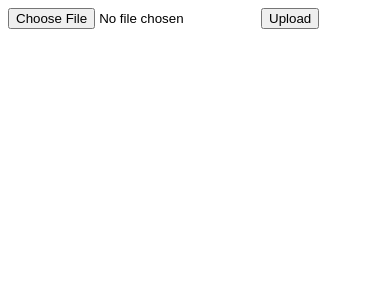
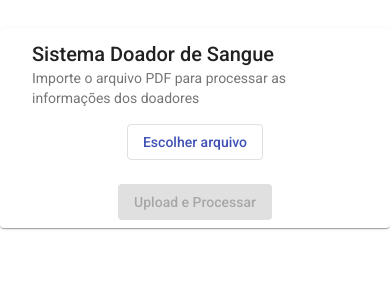
Before and after one commit to GuibsonKrause/bancodesanguefront, an Angular app: page / in a window 390 px wide. Shown: the top 300 px of the page. Built offline with nearby package versions, Linux system fonts and the light colour scheme.

Commit message:
importar pdf funcionando

```diff
--- a/angular.json
+++ b/angular.json
@@ -27,6 +27,7 @@
               "src/assets"
             ],
             "styles": [
+              "./node_modules/@angular/material/prebuilt-themes/indigo-pink.css",
               "src/styles.css"
             ],
             "scripts": []
@@ -94,6 +95,7 @@
               "src/assets"
             ],
             "styles": [
+              "./node_modules/@angular/material/prebuilt-themes/indigo-pink.css",
               "src/styles.css"
             ],
             "scripts": []
--- a/package.json
+++ b/package.json
@@ -11,10 +11,12 @@
   "private": true,
   "dependencies": {
     "@angular/animations": "~13.3.0",
+    "@angular/cdk": "^13.3.9",
     "@angular/common": "~13.3.0",
     "@angular/compiler": "~13.3.0",
     "@angular/core": "~13.3.0",
     "@angular/forms": "~13.3.0",
+    "@angular/material": "^13.3.9",
     "@angular/platform-browser": "~13.3.0",
     "@angular/platform-browser-dynamic": "~13.3.0",
     "@angular/router": "~13.3.0",
--- a/src/app/candidatos/candidato-import/candidato-import.component.css
+++ b/src/app/candidatos/candidato-import/candidato-import.component.css
@@ -1,21 +1,33 @@
-.candidato-import-container {
-  margin: 20px;
+.import-card {
+  max-width: 100%;
+  margin: 2em auto;
+  display: flex;
+  flex-direction: column;
+  align-items: center;
 }
 
-.resultados-container {
-  margin-top: 20px;
+.file-input-container {
+  display: flex;
+  align-items: center;
+  width: 100%;
+  margin-top: 1em;
 }
 
-.resultados-container h2 {
-  margin-bottom: 10px;
+.file-input-container input[type="file"] {
+  display: none;
 }
 
-.resultados-container h3 {
-  margin-top: 15px;
-  margin-bottom: 5px;
+.mat-raised-button {
+  margin: 0 1em;
 }
 
-ul {
-  list-style-type: none;
-  padding: 0;
+@media (max-width: 768px) {
+  .file-input-container {
+    flex-direction: column;
+  }
+
+  .mat-raised-button {
+    width: 100%;
+    margin-top: 0.5em;
+  }
 }
--- a/src/app/candidatos/candidato-import/candidato-import.component.html
+++ b/src/app/candidatos/candidato-import/candidato-import.component.html
@@ -1,8 +1,35 @@
-<div>
-  <input
-    type="file"
-    (change)="onFileChanged($event)"
-    accept="application/pdf"
-  />
-  <button (click)="onUpload()">Upload</button>
-</div>
+<mat-card class="import-card">
+  <mat-card-header>
+    <mat-card-title>Sistema Doador de Sangue</mat-card-title>
+    <mat-card-subtitle
+      >Importe o arquivo PDF para processar as informações dos
+      doadores</mat-card-subtitle
+    >
+  </mat-card-header>
+  <mat-card-content>
+    <div class="file-input-container">
+      <button mat-stroked-button color="primary" (click)="fileInput.click()">
+        Escolher arquivo
+      </button>
+      <input
+        type="file"
+        hidden
+        #fileInput
+        (change)="onFileChanged($event)"
+        accept=".pdf"
+      />
+      <span *ngIf="selectedFile">{{ selectedFile.name }}</span>
+    </div>
+    <mat-progress-bar *ngIf="isLoading" mode="indeterminate"></mat-progress-bar>
+  </mat-card-content>
+  <mat-card-actions>
+    <button
+      mat-raised-button
+      color="accent"
+      (click)="onUpload()"
+      [disabled]="!selectedFile || isLoading"
+    >
+      Upload e Processar
+    </button>
+  </mat-card-actions>
+</mat-card>
--- a/src/app/candidatos/candidato-import/candidato-import.component.ts
+++ b/src/app/candidatos/candidato-import/candidato-import.component.ts
@@ -7,7 +7,8 @@ import { CandidatoService } from 'src/app/shared/services/candidato.service';
   styleUrls: ['./candidato-import.component.css'],
 })
 export class CandidatoImportComponent {
-  selectedFile!: File;
+  selectedFile: File | null = null;
+  isLoading: boolean = false;
 
   constructor(private candidatoService: CandidatoService) {}
 
@@ -16,14 +17,25 @@ export class CandidatoImportComponent {
   }
 
   onUpload() {
-    this.candidatoService.importarCandidatos(this.selectedFile).subscribe(
-      (response) => {
-        console.log(response);
-        // Aqui você pode manipular a resposta
-      },
-      (error) => {
-        console.error(error);
-      }
-    );
+    if (this.selectedFile) {
+      this.isLoading = true;
+      this.candidatoService.importarCandidatos(this.selectedFile).subscribe(
+        (resultado) => {
+          this.isLoading = false;
+          //debugger
+          console.log('Dados importados com sucesso:', resultado);
+          // Aqui você pode adicionar uma mensagem de sucesso ou redirecionar o usuário
+        },
+        (error) => {
+          this.isLoading = false; // Para o indicador de carregamento em caso de erro
+          //debugger
+          console.error('Erro ao importar dados:', error);
+          // Aqui você pode adicionar uma mensagem de erro para o usuário
+        }
+      );
+    } else {
+      // Aqui você pode adicionar uma mensagem para avisar que nenhum arquivo foi selecionado
+      console.warn('Por favor, selecione um arquivo para fazer upload.');
+    }
   }
 }
--- a/src/app/shared/services/candidato.service.ts
+++ b/src/app/shared/services/candidato.service.ts
@@ -1,5 +1,5 @@
 import { Injectable } from '@angular/core';
-import { HttpClient, HttpHeaders } from '@angular/common/http';
+import { HttpClient } from '@angular/common/http';
 import { Observable } from 'rxjs';
 
 @Injectable({
@@ -11,14 +11,9 @@ export class CandidatoService {
   constructor(private http: HttpClient) {}
 
   importarCandidatos(file: File): Observable<any> {
-    const formData: FormData = new FormData();
+    const formData = new FormData();
     formData.append('file', file, file.name);
 
-    return this.http.post(this.apiUrl, formData, {
-      headers: new HttpHeaders({
-        Accept: 'application/json',
-      }),
-      responseType: 'json',
-    });
+    return this.http.post(this.apiUrl, formData);
   }
 }
--- a/src/index.html
+++ b/src/index.html
@@ -6,8 +6,11 @@
   <base href="/">
   <meta name="viewport" content="width=device-width, initial-scale=1">
   <link rel="icon" type="image/x-icon" href="favicon.ico">
+  <link rel="preconnect" href="https://fonts.gstatic.com">
+  <link href="https://fonts.googleapis.com/css2?family=Roboto:wght@300;400;500&display=swap" rel="stylesheet">
+  <link href="https://fonts.googleapis.com/icon?family=Material+Icons" rel="stylesheet">
 </head>
-<body>
+<body class="mat-typography">
   <app-root></app-root>
 </body>
 </html>
--- a/src/styles.css
+++ b/src/styles.css
@@ -1 +1,4 @@
 /* You can add global styles to this file, and also import other style files */
+
+html, body { height: 100%; }
+body { margin: 0; font-family: Roboto, "Helvetica Neue", sans-serif; }
```
Also changed, not shown: src/app/app.module.ts (+15 -1 lines), 1 other file (tests, documents, lock files or other folders).
